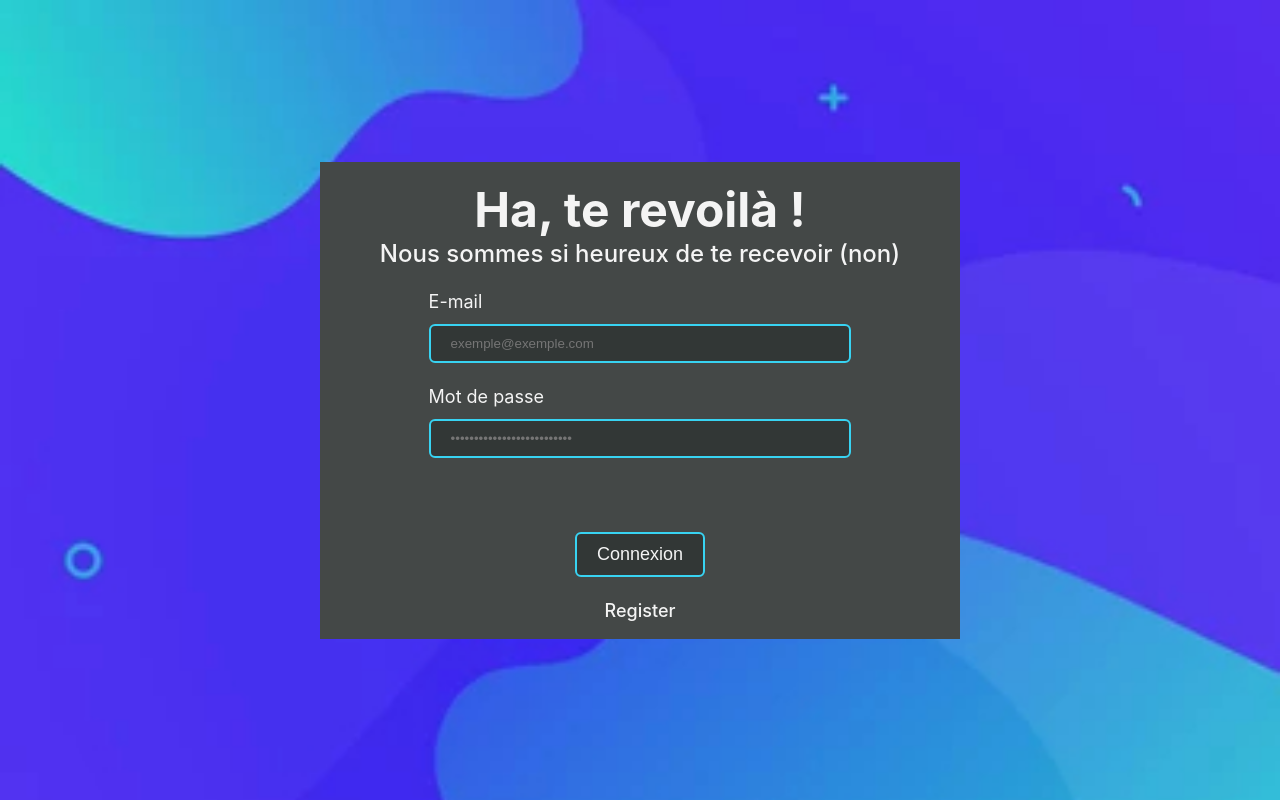
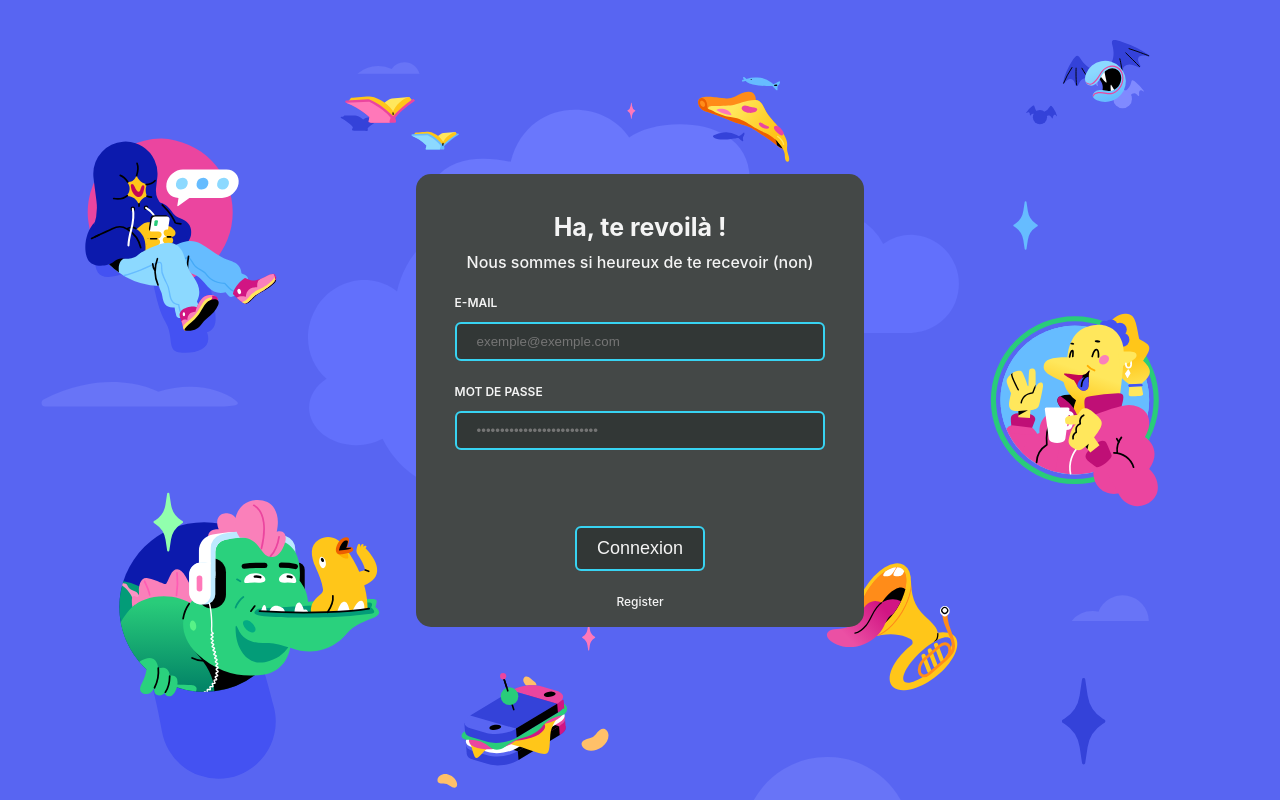
Before and after one commit to LeoPhilip33/scordi, a Vue app in the folder client/: page /auth in a window 1280 px wide. Built offline with nearby package versions, Linux system fonts and the light colour scheme.

Commit message:
:lipstick: Improve auth styles and add error component

```diff
--- a/client/src/assets/scss/_variables.scss
+++ b/client/src/assets/scss/_variables.scss
@@ -3,14 +3,26 @@ $black: #323736;
 $darkgrey: #444847;
 $lightgrey: #575B5A;
 $blue: #38d3f2;
+$darkblue: #0b11ba;
 $white: #f4f4f4;
 $red: #EC6565;
 
 
-@mixin h1{
-    font-size: 4.8rem;
+@mixin h1 {
+    font-size: 2.5rem;
     font-weight: 700;
     text-align: center;
+}
+
+@mixin h2 {
+    font-size: 1.6rem;
+    font-weight: 500;
+    text-align: center;
+}
+
+@mixin label {
+    font-size: 1.2rem;
+    font-weight: 600;
 }
 
 @mixin input-button {
--- a/client/src/assets/scss/auth/auth.scss
+++ b/client/src/assets/scss/auth/auth.scss
@@ -4,32 +4,39 @@
     justify-content: center;
     align-items: center;
     height: 100vh;
-    background-image: url('/img/auth-bg.jpg');
-    background-size: cover;
-    background-repeat: no-repeat;
+    background-color: $darkblue;
+
+    .auth-bg {
+        position: absolute;
+        width: 100%;
+        height: 100%;
+        z-index: 0;
+    }
 
 
-    .auth-container{
-
+    .auth-container {
+        position: relative;
+        z-index: 5;
         background-color: $darkgrey;
         padding: 1.8rem;
-        width: 50%;
+        width: 35%;
         color: $white;
         font-size: 1.8rem;
+        border-radius: 15px;
 
-        h1{
+        h1 {
             @include h1;
+            margin-top: 2rem;
         }
 
         h2 {
-            font-size: 2.4rem;
-            font-weight: 500;
-            text-align: center;
+            @include h2;
+            margin-top: 1rem;
         }
 
         form {
             margin: auto;
-            width: 70%;
+            width: 90%;
 
             .auth-input-container {
                 display: flex;
@@ -37,18 +44,32 @@
                 margin-top: 2.3rem;
 
                 label {
+                    @include label;
                     margin-bottom: 1.2rem;
+                    text-transform: uppercase;
+
+                    &.checkbox {
+                        font-size: 1rem;
+                        text-transform: unset;
+                        font-weight: 600;
+                        line-height: 1.5;
+                    }
                 }
 
                 input {
                     @include input-button;
                     transition: .2s;
-                    &.form-error{
+
+                    &.form-error {
                         @include form-error;
                     }
                 }
 
 
+            }
+
+            button {
+                cursor: pointer;
             }
 
             .container {
@@ -57,19 +78,21 @@
                 padding-left: 35px;
                 margin-bottom: 12px;
                 cursor: pointer;
-                font-size: 1.8rem;
+                font-size: 1rem;
                 -webkit-user-select: none;
                 -moz-user-select: none;
                 -ms-user-select: none;
                 user-select: none;
             }
 
-            .container input {
-                position: absolute;
-                opacity: 0;
-                cursor: pointer;
-                height: 0;
-                width: 0;
+            .container {
+                input {
+                    position: absolute;
+                    opacity: 0;
+                    cursor: pointer;
+                    height: 0;
+                    width: 0;
+                }
             }
 
             .checkmark {
@@ -82,18 +105,19 @@
                 border: solid $blue 2px;
                 border-radius: 6px;
                 background-color: $black;
-                &.form-error{
+
+                &.form-error {
                     @include form-error;
                 }
             }
 
             /* On mouse-over, add a grey background color */
-            .container:hover input ~ .checkmark {
+            .container:hover input~.checkmark {
                 background-color: #ccc;
             }
 
             /* When the checkbox is checked, add a blue background */
-            .container input:checked ~ .checkmark {
+            .container input:checked~.checkmark {
                 background-color: #2196F3;
             }
 
@@ -105,7 +129,7 @@
             }
 
             /* Show the checkmark when checked */
-            .container input:checked ~ .checkmark:after {
+            .container input:checked~.checkmark:after {
                 display: block;
             }
 
@@ -127,7 +151,7 @@
                 display: block;
                 margin-left: auto;
                 margin-right: auto;
-                margin-top: 7.4rem;
+                margin-top: 5.4rem;
                 font-size: 1.8rem;
             }
 
@@ -136,7 +160,7 @@
 
         .auth-link-register {
             color: $white;
-            font-size: 1.8rem;
+            font-size: 1.2rem;
             width: 100%;
             display: flex;
             justify-content: center;
--- a/client/src/assets/scss/error.scss
+++ b/client/src/assets/scss/error.scss
@@ -1,25 +1,58 @@
-.error{
-    color: $red;
+.error-container {
+    height: 1.2rem;
     margin-top: 1rem;
+
+    .error {
+        color: $red;
+        font-size: 1.2rem;
+    }
 }
 
-
-@mixin form-error{
+@mixin form-error {
     border-color: $red;
     animation: shake 0.5s forwards;
-    //animation-iteration-count: 2;
 }
 
 @keyframes shake {
-    0% { transform: translate(1px, 1px) rotate(0deg); }
-    10% { transform: translate(-1px, -2px) rotate(-1deg); }
-    20% { transform: translate(-3px, 0px) rotate(1deg); }
-    30% { transform: translate(3px, 2px) rotate(0deg); }
-    40% { transform: translate(1px, -1px) rotate(1deg); }
-    50% { transform: translate(-1px, 2px) rotate(-1deg); }
-    60% { transform: translate(-3px, 1px) rotate(0deg); }
-    70% { transform: translate(3px, 1px) rotate(-1deg); }
-    80% { transform: translate(-1px, -1px) rotate(1deg); }
-    90% { transform: translate(1px, 2px) rotate(0deg); }
+    0% {
+        transform: translate(1px, 1px) rotate(0deg);
+    }
+
+    10% {
+        transform: translate(-1px, -2px) rotate(-1deg);
+    }
+
+    20% {
+        transform: translate(-3px, 0px) rotate(1deg);
+    }
+
+    30% {
+        transform: translate(3px, 2px) rotate(0deg);
+    }
+
+    40% {
+        transform: translate(1px, -1px) rotate(1deg);
+    }
+
+    50% {
+        transform: translate(-1px, 2px) rotate(-1deg);
+    }
+
+    60% {
+        transform: translate(-3px, 1px) rotate(0deg);
+    }
+
+    70% {
+        transform: translate(3px, 1px) rotate(-1deg);
+    }
+
+    80% {
+        transform: translate(-1px, -1px) rotate(1deg);
+    }
+
+    90% {
+        transform: translate(1px, 2px) rotate(0deg);
+    }
+
     //100% { transform: translate(1px, -2px) rotate(-1deg); }
 }
--- a/client/src/pages/auth/Auth.vue
+++ b/client/src/pages/auth/Auth.vue
@@ -6,6 +6,7 @@
 
 <template>
     <section class="auth-wrapper">
+		<img class="auth-bg" src="/img/auth-bg.svg" alt="">
         <router-view v-slot="{ Component }">
 			<transition name="route" mode="out-in">
 				<component class="main-component" :is="Component"></component>
--- /dev/null
+++ b/client/src/pages/auth/ErrorComponent.vue
@@ -0,0 +1,12 @@
+<script setup lang="ts">
+    defineProps({
+        isError: Boolean
+    })
+</script>
+
+
+<template>
+    <div class="error-container">
+        <p v-if="isError" class="error"> Merci de remplir les champs manquants</p>
+    </div>
+</template>
--- a/client/src/pages/auth/Login.vue
+++ b/client/src/pages/auth/Login.vue
@@ -1,5 +1,6 @@
 <script setup lang="ts" >
 import { reactive,ref } from 'vue';
+import ErrorComponent from './ErrorComponent.vue';
 
 const form = reactive({
     email: '',
@@ -44,9 +45,7 @@ const checkError = (value:string) => {
                 <input :class="checkError('password')"  v-model="form.password" type="password" placeholder="&bull;&bull;&bull;&bull;&bull;&bull;&bull;&bull;&bull;&bull;&bull;&bull;&bull;&bull;&bull;&bull;&bull;&bull;&bull;&bull;&bull;&bull;&bull;&bull;&bull;&bull;"/>
             </div>
 
-            <p class="error" v-if="!isFormValid">
-                Vous avez saisis un mot de passe ou email incorrect
-            </p>
+            <ErrorComponent :isError="!isFormValid" />
 
             <button>Connexion</button>
         </form>
```
Also changed, not shown: client/src/pages/auth/Register.vue (+14 -19 lines), client/public/img/auth-bg.svg (added).
